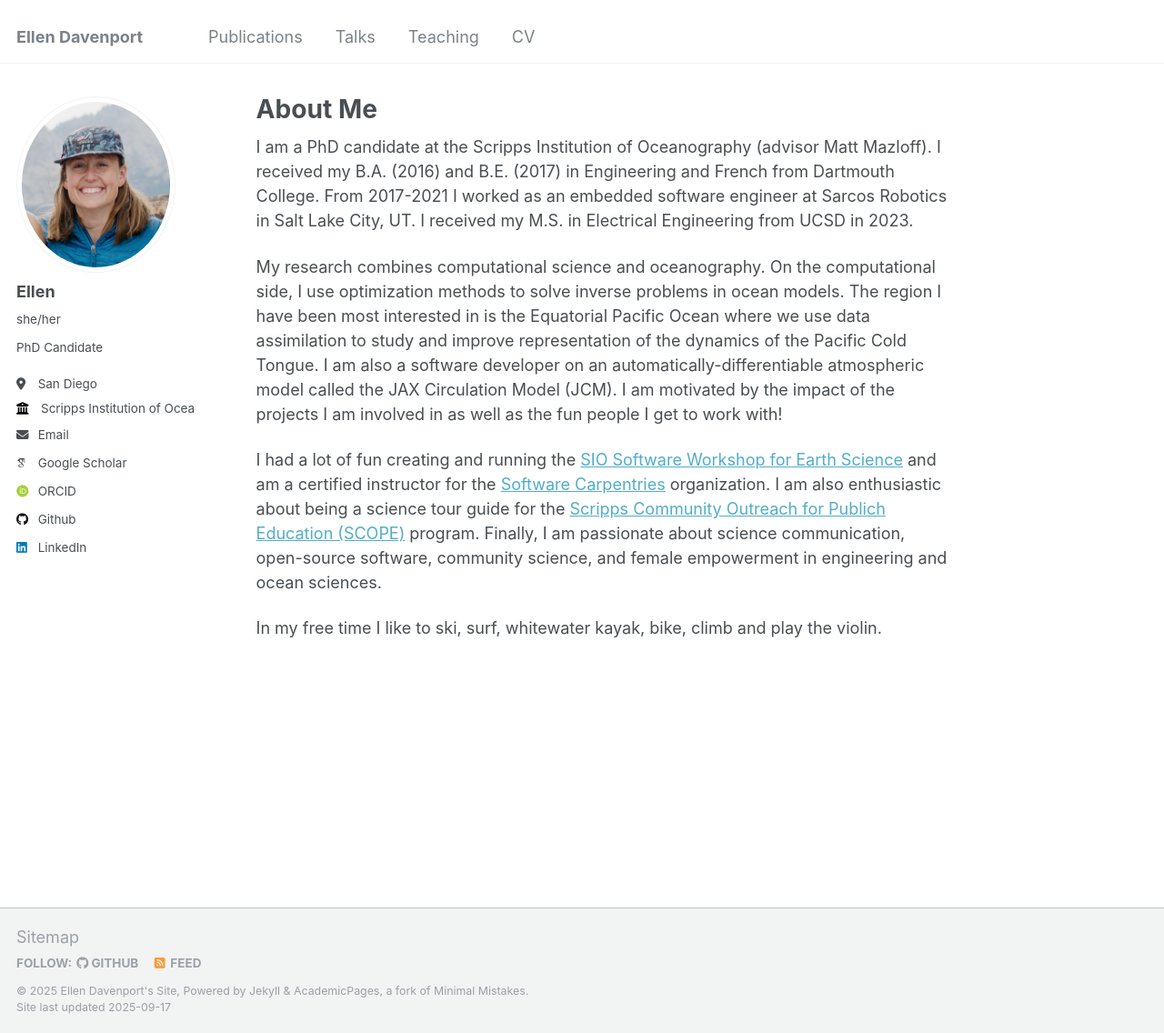
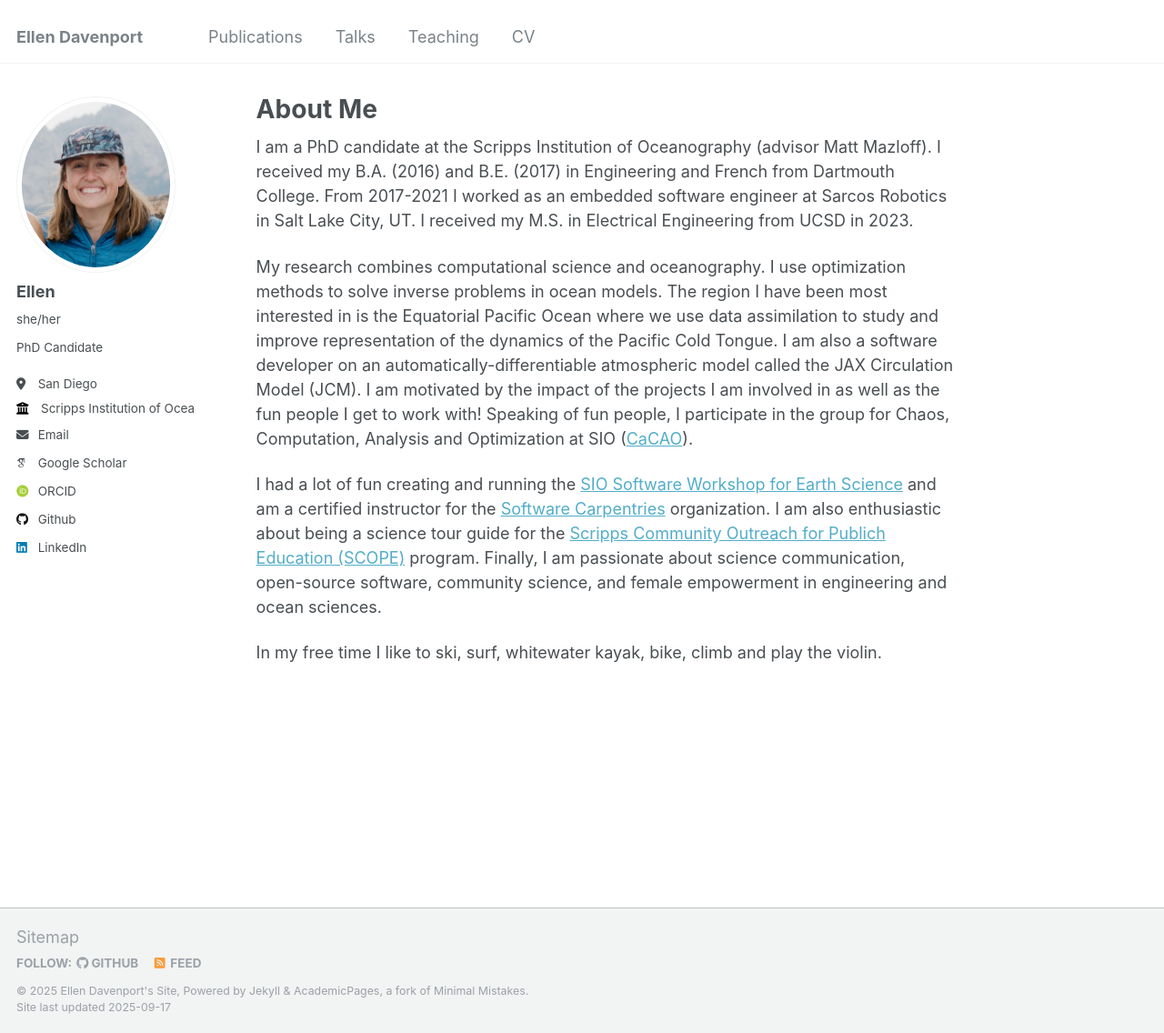
Before and after one commit to eldavenport/eldavenport.github.io, a Jekyll site: the page built from _pages/about.md, in a window 1280 px wide and 1136 px high. Shown: the whole window at 91% size. Built offline with Jekyll 4.4.1, drawn with Linux system fonts in a browser that asks for light colours; some web fonts are replaced.

Commit message:
Update about page with additional research and interests

```diff
--- a/_pages/about.md
+++ b/_pages/about.md
@@ -9,7 +9,7 @@ redirect_from:
 
 I am a PhD candidate at the Scripps Institution of Oceanography (advisor Matt Mazloff). I received my B.A. (2016) and B.E. (2017) in Engineering and French from Dartmouth College. From 2017-2021 I worked as an embedded software engineer at Sarcos Robotics in Salt Lake City, UT. I received my M.S. in Electrical Engineering from UCSD in 2023.
 
-My research combines computational science and oceanography. On the computational side, I use optimization methods to solve inverse problems in ocean models. The region I have been most interested in is the Equatorial Pacific Ocean where we use data assimilation to study and improve representation of the dynamics of the Pacific Cold Tongue. I am also a software developer on an automatically-differentiable atmospheric model called the JAX Circulation Model (JCM). I am motivated by the impact of the projects I am involved in as well as the fun people I get to work with!
+My research combines computational science and oceanography. I use optimization methods to solve inverse problems in ocean models. The region I have been most interested in is the Equatorial Pacific Ocean where we use data assimilation to study and improve representation of the dynamics of the Pacific Cold Tongue. I am also a software developer on an automatically-differentiable atmospheric model called the JAX Circulation Model (JCM). I am motivated by the impact of the projects I am involved in as well as the fun people I get to work with! Speaking of fun people, I participate in the group for Chaos, Computation, Analysis and Optimization at SIO ([CaCAO](https://cacao.ucsd.edu/#group)).
 
 I had a lot of fun creating and running the [SIO Software Workshop for Earth Science](https://eldavenport.github.io/SIO-PythonEarthScience/) and am a certified instructor for the [Software Carpentries](https://carpentries.org/index.html) organization. I am also enthusiastic about being a science tour guide for the [Scripps Community Outreach for Publich Education (SCOPE)](https://scripps.ucsd.edu/scope) program. Finally, I am passionate about science communication, open-source software, community science, and female empowerment in engineering and ocean sciences.
 
```
